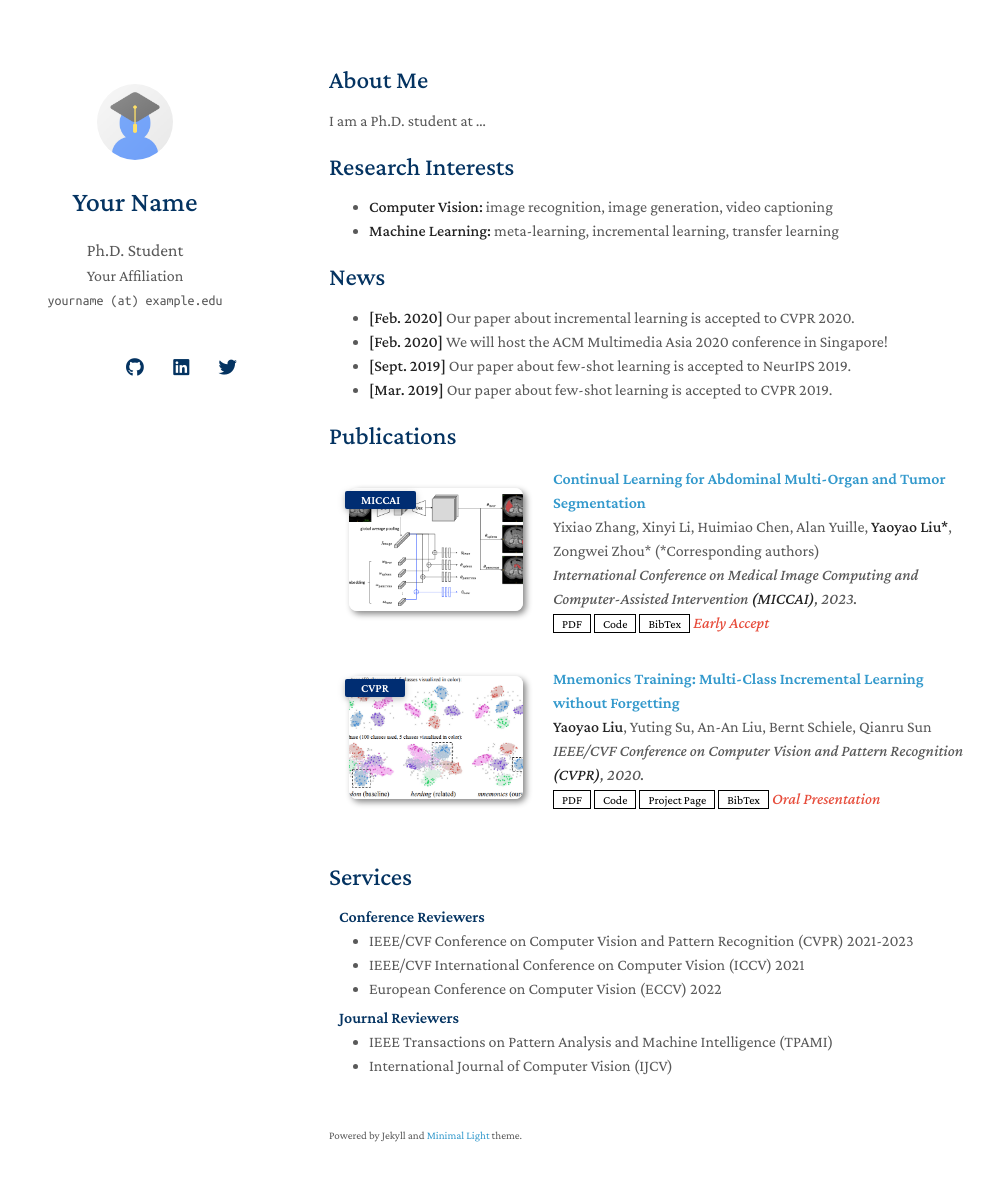
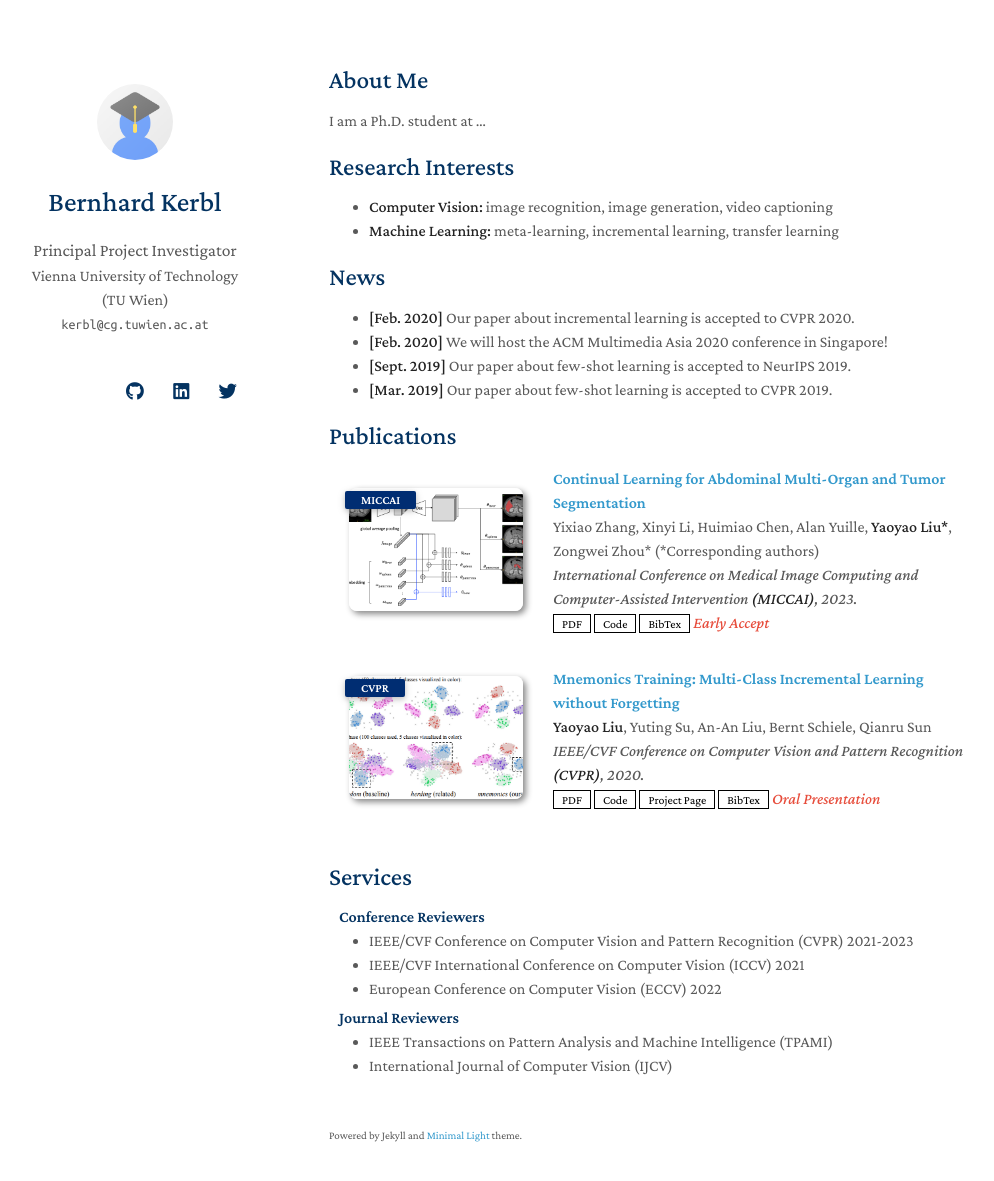
Before and after one commit to Snosixtyboo/Snosxityboo, a Jekyll site: the page built from index.md, in a window 1280 px wide and 1216 px high. Shown: the top 1181 px of the window, without its empty margins (141-1135 px from the left). Built offline with Jekyll 4.4.1, drawn with Linux system fonts in a browser that asks for light colours; nearby versions of some CDN libraries; a style sheet for code colours, icons or effects is not loaded; our own code applies the rules of GitHub Pages for plain Markdown files.

Commit message:
Update _config.yml

```diff
--- a/_config.yml
+++ b/_config.yml
@@ -1,8 +1,8 @@
 # Basic Information
-title: Your Name
-position: Ph.D. Student
-affiliation: Your Affiliation
-email: yourname (at) example.edu
+title: Bernhard Kerbl
+position: Principal Project Investigator
+affiliation: Vienna University of Technology (TU Wien)
+email: kerbl@cg.tuwien.ac.at
 
 # Search Engine Optimization (SEO)
 # The following information is used to improve the website traffic from search engines, e.g., Google.
@@ -12,11 +12,11 @@ canonical: https://minimal-light-theme.yliu.me/
 
 # Links
 # If you don't need one of them, you may delete the corresponding line.
-google_scholar: https://scholar.google.com/
+google_scholar: https://scholar.google.at/citations?user=jeasMB0AAAAJ&hl=en&oi=ao
 cv_link: assets/files/curriculum_vitae.pdf
-github_link: https://github.com/
-linkedin: https://www.linkedin.com/
-twitter: https://twitter.com/
+github_link: https://github.com/Snosixtyboo
+linkedin: https://www.linkedin.com/in/bernhard-kerbl-283b8679
+twitter: https://twitter.com/Snosixtytwo
 
 # Images (e.g., your profile picture and your website's favicon)
 # "favicon" and "favicon_dark" are used for the light and dark modes, respectively.
```
